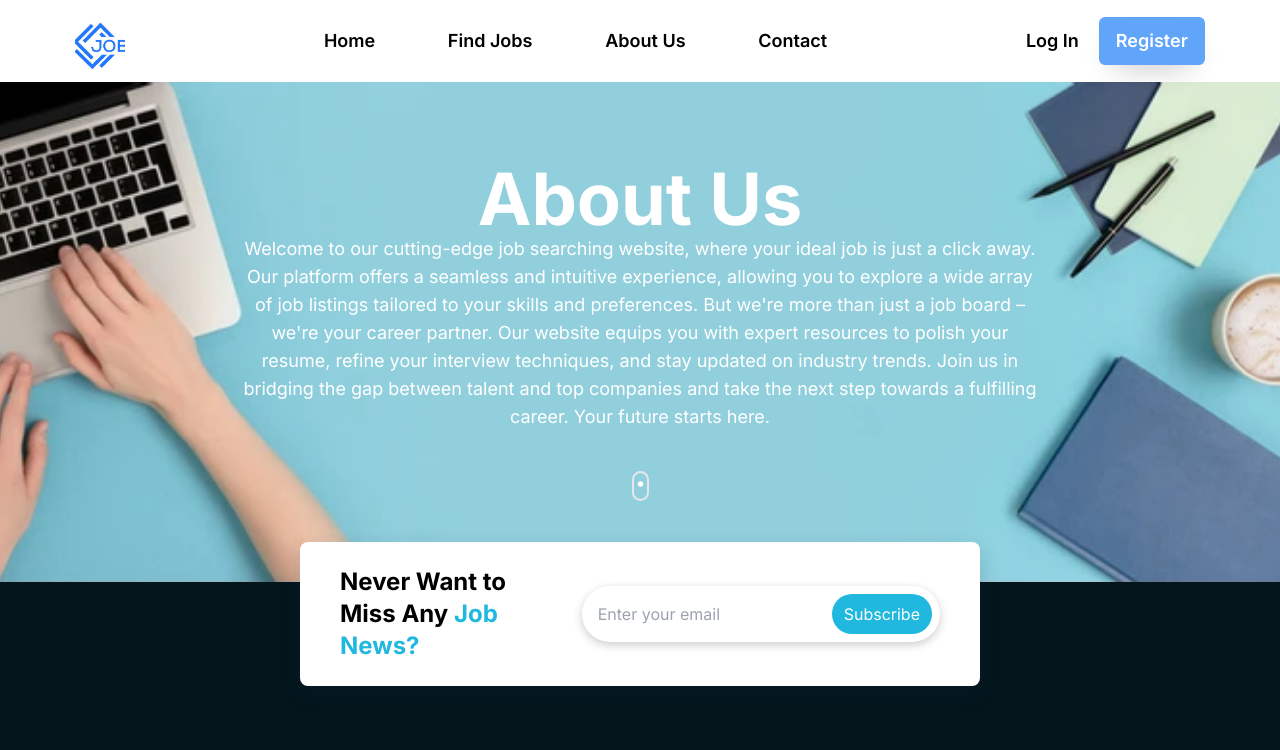
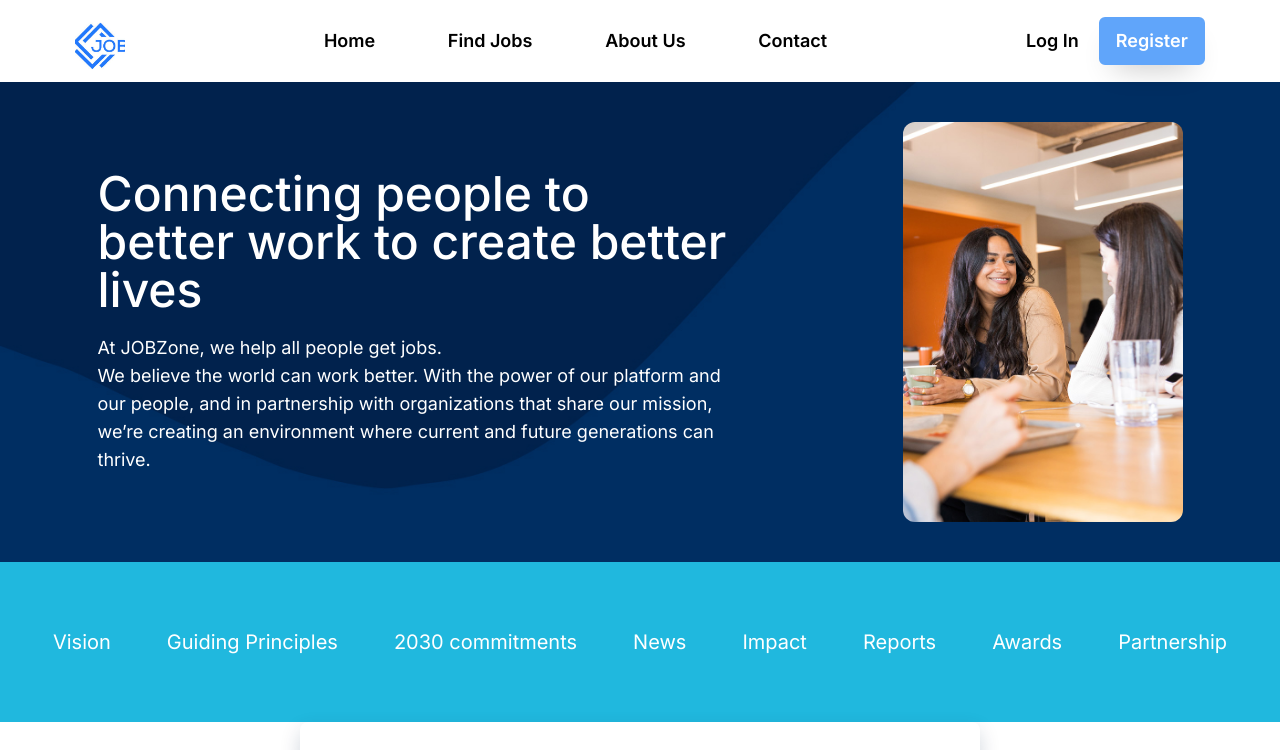
Before and after one commit to MohdFahad1/jobpedia, a Next.js app: page /about in a window 1280 px wide. Shown: the top 750 px of the page. Built offline with nearby package versions, Linux system fonts and the light colour scheme.

Commit message:
About Hero section changed

```diff
--- a/components/About/AboutHero.css
+++ b/components/About/AboutHero.css
@@ -1,5 +1,5 @@
 .about {
-    background-image: url("../../assets/about.png");
+    background-image: url("../../assets/aboutbg.jpg");
     background-color: #cccccc;
     height: 500px;
     background-position: center;
--- a/components/About/AboutHero.js
+++ b/components/About/AboutHero.js
@@ -1,19 +1,31 @@
+import Image from 'next/image';
 import React from 'react';
 import { TbPointFilled } from 'react-icons/tb';
+import hero from '../../assets/about-hero.jpg';
 
 const AboutHero = () => {
     return (
-        <section className="about px-5 text-white text-center flex flex-col justify-center items-center gap-10 lg:px-0">
-            <div>
-                <h1 className="text-7xl font-bold">
-                    About Us
-                </h1>
-                <p className="lg:w-[800px] text-lg">Welcome to our cutting-edge job searching website, where your ideal job is just a click away. Our platform offers a seamless and intuitive experience, allowing you to explore a wide array of job listings tailored to your skills and preferences. But we're more than just a job board – we're your career partner. Our website equips you with expert resources to polish your resume, refine your interview techniques, and stay updated on industry trends. Join us in bridging the gap between talent and top companies and take the next step towards a fulfilling career. Your future starts here.</p>
+        <section className="text-white mb-10">
+            <div className="about flex lg:flex-row justify-around lg:items-center lg:gap-0  w-full flex-col h-auto items-start px-5 gap-10 py-10">
+                <div className="lg:w-[650px] w-auto">
+                    <h1 className="text-5xl lg:font-medium font-normal mb-5">Connecting people to<br /> better work to create better<br /> lives</h1>
+                    <p className="text-lg">At JOBZone, we help all people get jobs.<br />
+
+                        We believe the world can work better. With the power of our platform and our people, and in partnership with organizations that share our mission, we’re creating an environment where current and future generations can thrive.</p>
+                </div>
+                <div>
+                    <Image src={hero} alt="hero" className="h-[400px] w-[280px] rounded-xl"/>
+                </div>
             </div>
-            <div>
-                <div className="border-2 cursor-pointer flex items-center justify-center rounded-full h-[30px] w-[17px]">
-                    <TbPointFilled className="animate-bounce"/>
-                </div>
+            <div className="bg-[#20B8DE] h-auto lg:h-14 lg:flex lg:flex-row gap-5 grid grid-cols-2 px-5 justify-center items-center py-20 flex-col lg:gap-14 md:flex-row md:grid md:grid-cols-3 md:justify-center md:place-items-center">
+                <span className="cursor-pointer text-xl">Vision</span>
+                <span className="cursor-pointer text-xl">Guiding Principles</span>
+                <span className="cursor-pointer text-xl">2030 commitments</span>
+                <span className="cursor-pointer text-xl">News</span>
+                <span className="cursor-pointer text-xl">Impact</span>
+                <span className="cursor-pointer text-xl">Reports</span>
+                <span className="cursor-pointer text-xl">Awards</span>
+                <span className="cursor-pointer text-xl">Partnership</span>
             </div>
         </section>
     )
```
Also changed, not shown: assets/about-hero.jpg (added), assets/aboutbg.jpg (added).
